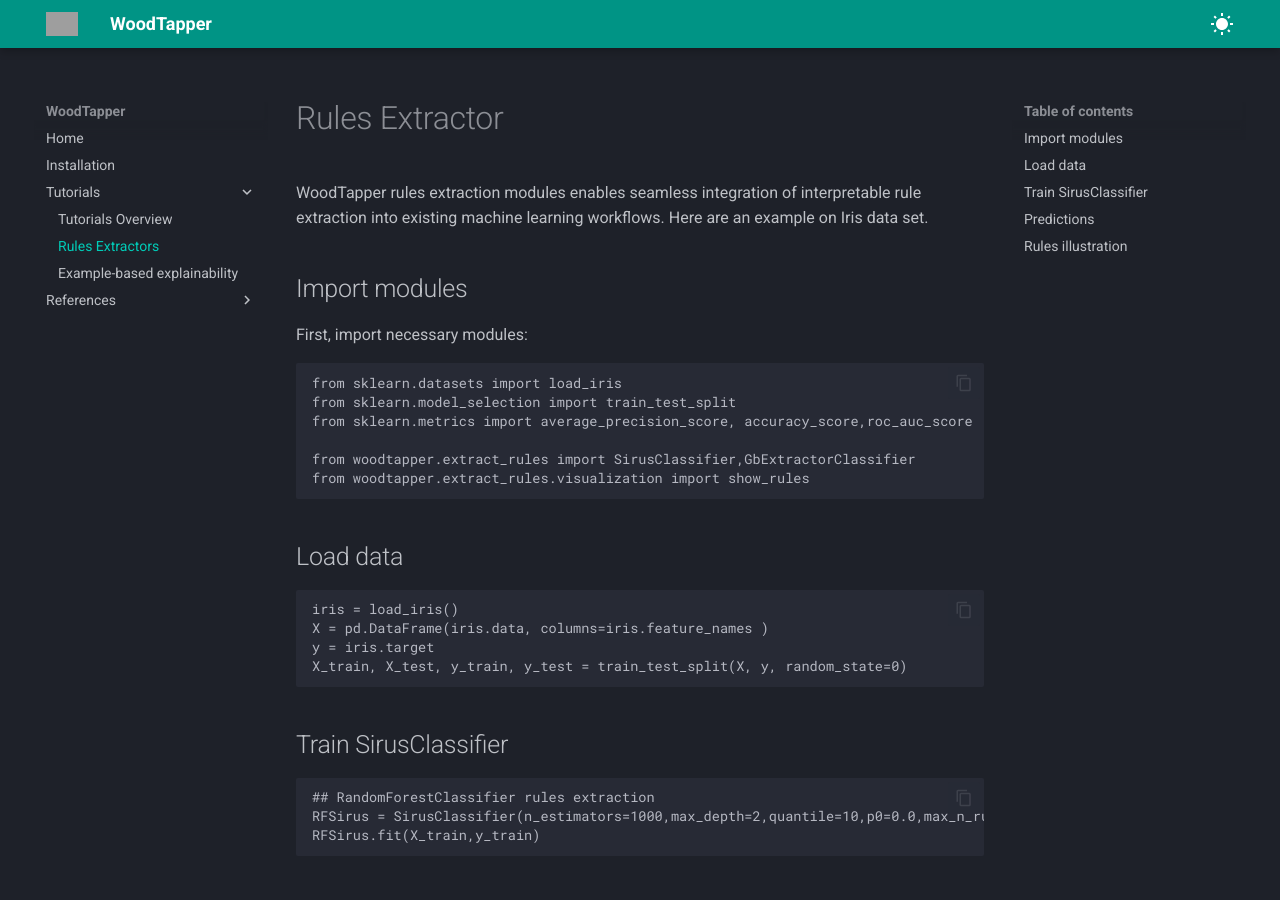
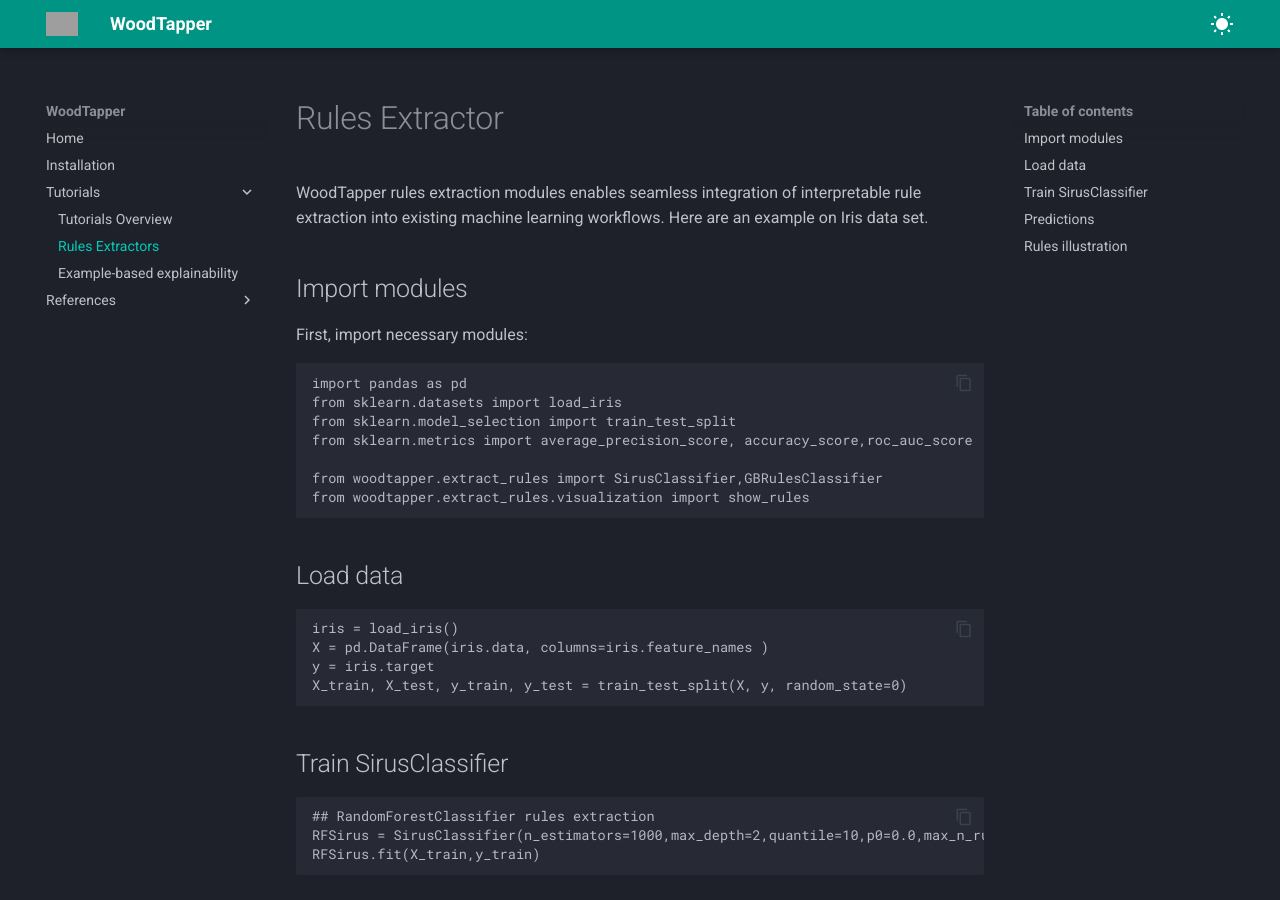
Before and after one commit to artefactory/woodtapper, an MkDocs documentation site: the page built from docs/1_tutorials.md, in a window 1280 px wide and 900 px high. Built offline with MkDocs 1.6.1 and Material for MkDocs 9.7.7, drawn with Linux system fonts in a browser that asks for light colours; grey boxes are pictures that could not be loaded.

Commit message:
Fix import of GBRulesClassifier

````diff
--- a/docs/1_tutorials.md
+++ b/docs/1_tutorials.md
@@ -5,11 +5,12 @@
 ## Import modules
 First, import necessary modules:
 ```python
+import pandas as pd
 from sklearn.datasets import load_iris
 from sklearn.model_selection import train_test_split
 from sklearn.metrics import average_precision_score, accuracy_score,roc_auc_score
 
-from woodtapper.extract_rules import SirusClassifier,GbExtractorClassifier
+from woodtapper.extract_rules import SirusClassifier,GBRulesClassifier
 from woodtapper.extract_rules.visualization import show_rules
 ```
 
````
